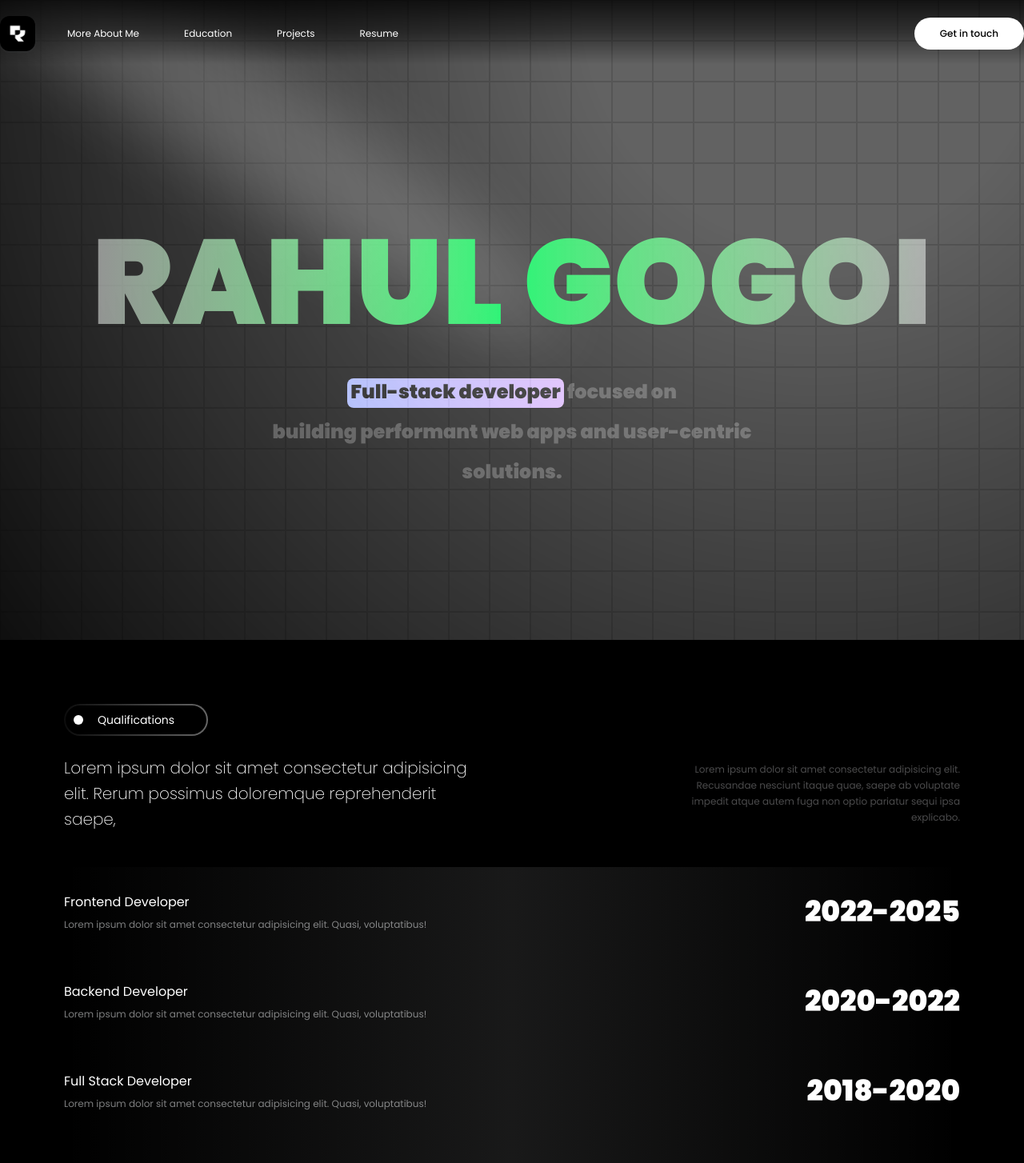
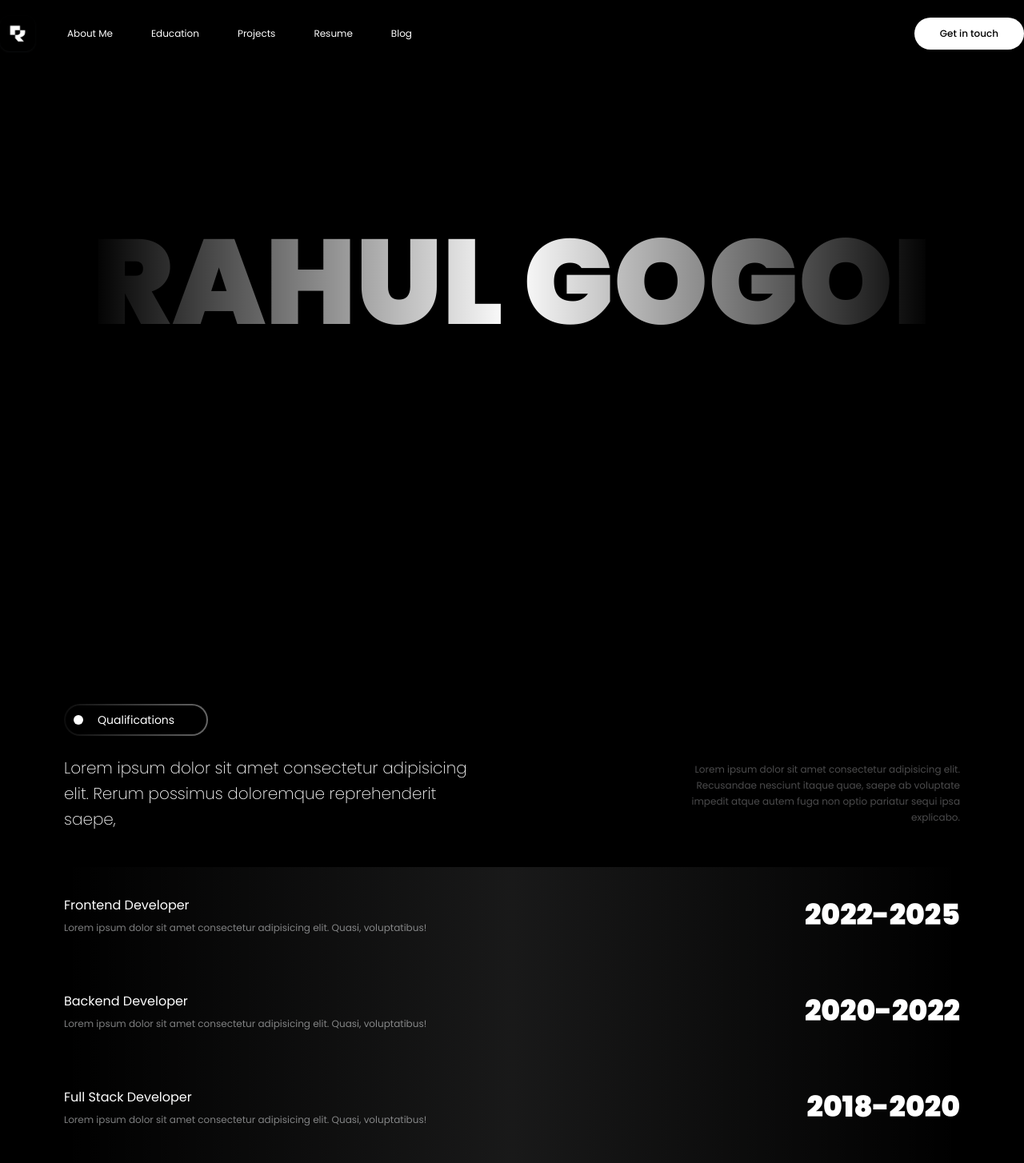
Before and after one commit to 2004anonymous/portfolio, a Next.js app: page / in a window 1280 px wide. Shown: the top 1454 px of the page at 80% size. Built offline with nearby package versions, Linux system fonts and the light colour scheme.

Commit message:
No major changes happened.

```diff
--- a/app/page.tsx
+++ b/app/page.tsx
@@ -3,11 +3,10 @@ import { BackgroundRippleEffectDemo } from "@/components/ui/Content";
 import Footer from "@/components/ui/Footer";
 import Qualification from "@/components/ui/Qualification";
 import Header from "@/components/widgets/Header";
-import Image from "next/image";
 
 export default function Home() {
   return (
-    <div className=" max-w-[1600px] mx-auto">
+    <div className=" mx-auto">
       <Header />
       <BackgroundRippleEffectDemo />
       <Qualification />
--- a/components/ui/Content.tsx
+++ b/components/ui/Content.tsx
@@ -25,7 +25,7 @@ export function BackgroundRippleEffectDemo() {
       onMouseLeave={() => setVisible(false)}
       className="relative flex min-h-screen w-full flex-col items-start justify-start overflow-hidden"
     >
-      <BackgroundRippleEffect />
+      {/* <BackgroundRippleEffect /> */}
       <div className="mt-60 w-full flex flex-col">
         <motion.p
           initial={{
@@ -37,34 +37,13 @@ export function BackgroundRippleEffectDemo() {
             y: [20, -5, 0],
           }}
           transition={{
-            duration: 0.5,
+            duration: 2,
             ease: [0.4, 0.0, 0.2, 1],
           }}
-          className=" mx-auto font-bold text-[150px] relative z-[998] bg-gradient-to-r from-white/50 via-primary to-white/50 text-transparent bg-clip-text"
+          className=" mx-auto font-bold text-[150px] relative z-[998] bg-gradient-to-r from-transparent via-white to-transparent text-transparent bg-clip-text"
         >
           RAHUL GOGOI
         </motion.p>
-        <motion.h1
-          initial={{
-            opacity: 0,
-            y: 20,
-          }}
-          animate={{
-            opacity: 1,
-            y: [20, -5, 0],
-          }}
-          transition={{
-            duration: 1,
-            ease: [0.4, 0.0, 0.2, 1],
-          }}
-          className="text-xl px-4 md:text-3xl lg:text-2xl font-bold text-neutral-700 dark:text-white max-w-2xl leading-relaxed lg:leading-[50px] text-center mx-auto "
-        >
-          <Highlight className="text-black dark:text-white">
-            Full-stack developer
-          </Highlight>{" "}
-          focused on <br /> building performant web apps and user-centric
-          solutions.
-        </motion.h1>
       </div>
 
       {/* Cursor circle */}
--- a/components/ui/Footer.tsx
+++ b/components/ui/Footer.tsx
@@ -18,7 +18,7 @@ const Footer = () => {
         <div className="flex flex-col md:flex-row items-start">
           <div className="w-full md:w-[40%] h-auto">
             <div className=" flex items-center justify-start">
-              <div className=" rounded-lg bg-slate-50/30 p-1 shadow shadow-gray-500/50 me-2">
+              <div className=" rounded-lg bg-black p-1 shadow shadow-gray-500/50 me-2">
                 <Image
                   alt="Rahul Logo"
                   src={"/ic_logo.png"}
--- a/components/ui/Qualification.tsx
+++ b/components/ui/Qualification.tsx
@@ -1,7 +1,7 @@
 import React from "react";
 import SectionCTC from "../widgets/buttons/SectionCTC";
 import { Qualifications } from "@/lib/constants";
-import { ArrowRight } from "lucide-react";
+import { ArrowRight, ArrowUpRight } from "lucide-react";
 
 const Qualification = () => {
   return (
@@ -33,8 +33,8 @@ const Qualification = () => {
 
       <div className=" flex items-center justify-center mt-8">
         <div className=" flex items-center text-xs">
-          <p className=" text-slate-50/40 me-4"> • Check out More</p> <div className=" hover:animate-slide-right cursor-pointer space-x-1 text-slate-50/80 flex items-center">
-            <ArrowRight size={18}/> <span>View More</span>
+          <p className=" text-slate-50/40 me-4">Check out More • </p> <div className=" hover:animate-slide-right cursor-pointer space-x-1 text-slate-50/80 flex items-center">
+             <span className=" underline">View More</span> <ArrowUpRight size={18}/>
           </div>
         </div>
       </div>
@@ -57,7 +57,7 @@ const ExperienceCard = ({
   duration,
 }: ExperienceCardProps) => {
   return (
-    <div className=" transition-all duration-300 hover:px-10 flex py-8 items-center justify-between bg-gradient-to-r from-transparent via-slate-50/10 to-transparent">
+    <div className=" transition-all duration-300 hover:px-10 flex py-9 items-center justify-between bg-gradient-to-r from-transparent via-slate-50/10 to-transparent">
       <div>
         <h4>{title}</h4>
         <p className=" text-slate-50/50 text-xs mt-2">{description}</p>
--- a/components/widgets/Header.tsx
+++ b/components/widgets/Header.tsx
@@ -18,11 +18,12 @@ const Header = () => {
             className=" h-7 w-7"
           />
           </div>
-          <div className=" flex items-center justify-center space-x-14">
-          <HeaderCTC onClick={() => {}}>More about me</HeaderCTC>
+          <div className=" flex items-center justify-center space-x-12">
+          <HeaderCTC onClick={() => {}}>about me</HeaderCTC>
           <HeaderCTC onClick={() => {}}>education</HeaderCTC>
           <HeaderCTC onClick={() => {}}>projects</HeaderCTC>
           <HeaderCTC onClick={() => {}}>resume</HeaderCTC>
+          <HeaderCTC onClick={() => {}}>Blog</HeaderCTC>
         </div>
         </div>
 
```
